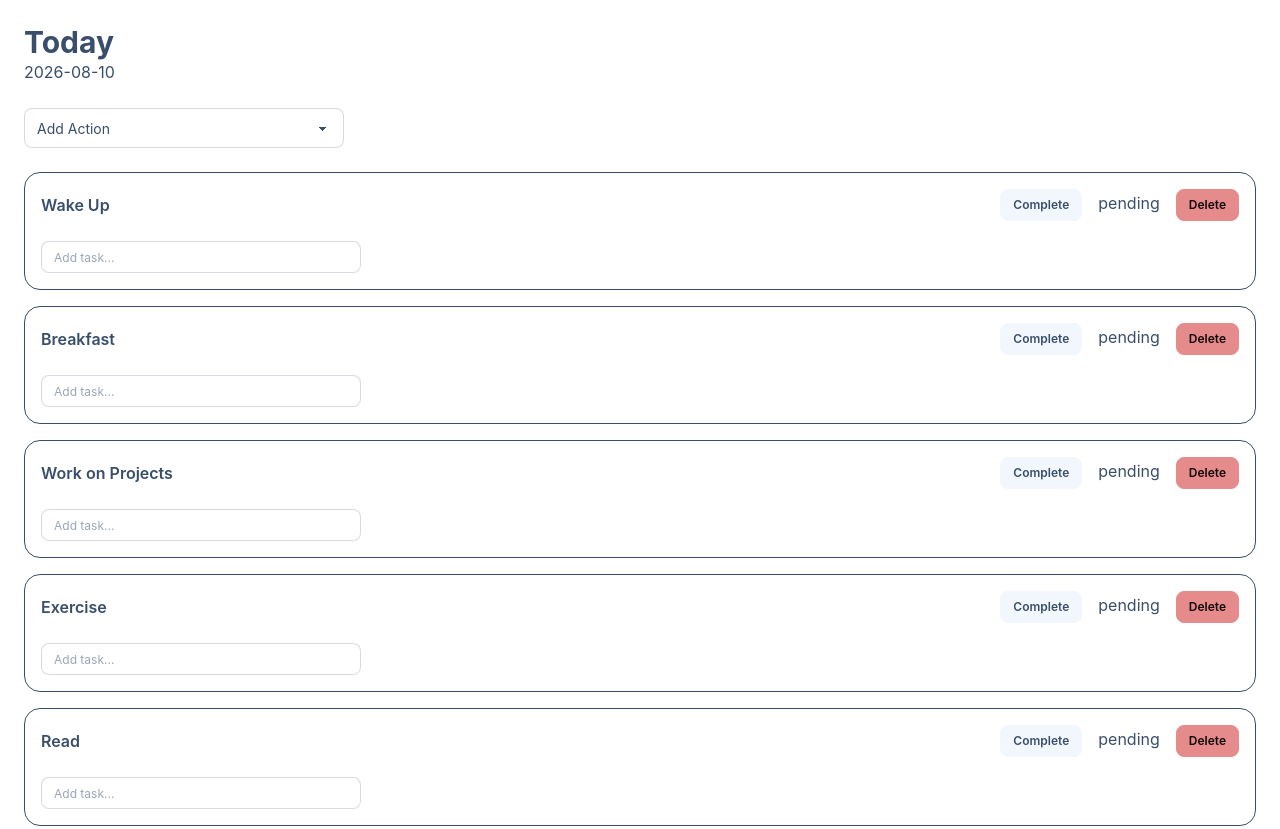
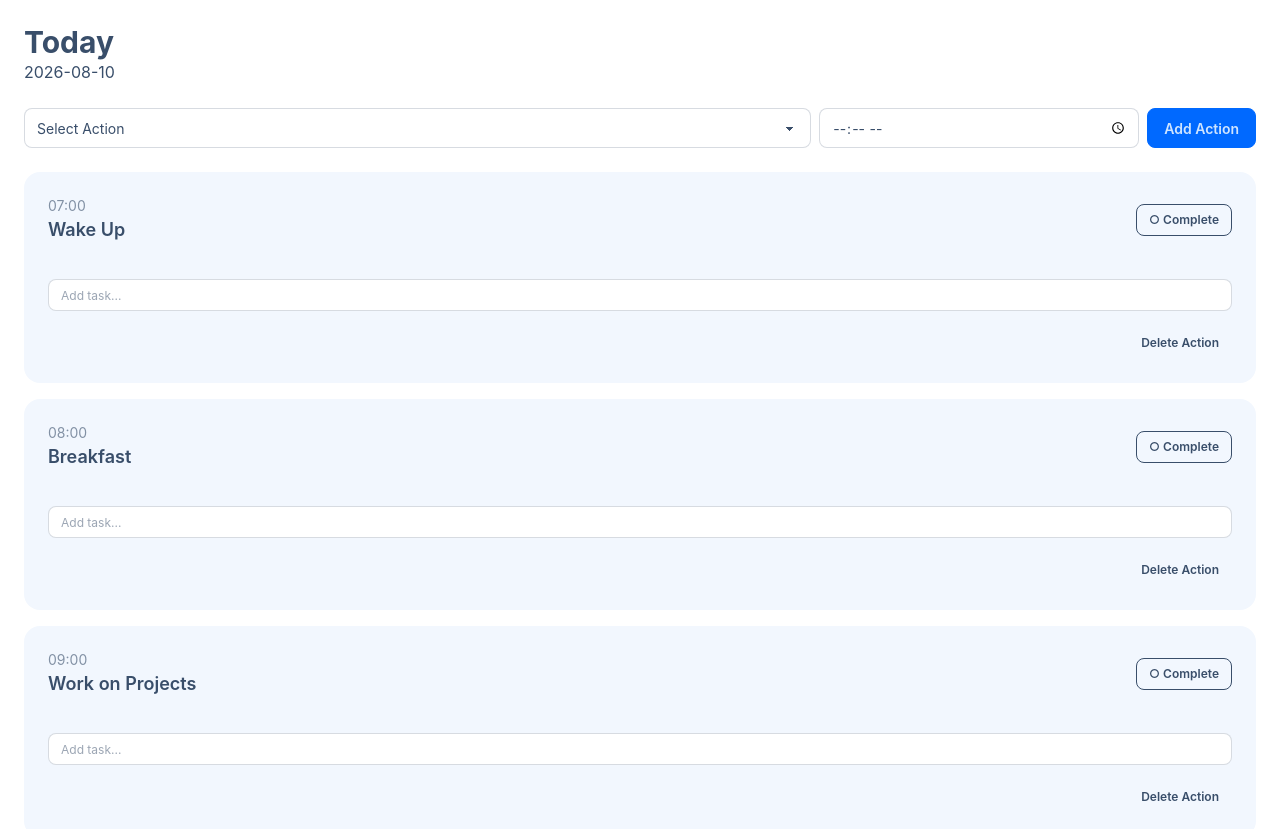
Before and after one commit to michaelgelooooo/momentum-life, a React app in the folder frontend/: page / in a window 1280 px wide. Shown: the top 829 px of the page. Built offline with nearby package versions, Linux system fonts and the light colour scheme; the HTML template or start-up script is replaced by a standard one.

Commit message:
feat: changed ordering system of actions from "order + optional time" to "required time only"

```diff
--- a/frontend/src/components/dashboard/Today.jsx
+++ b/frontend/src/components/dashboard/Today.jsx
@@ -12,6 +12,8 @@ import { generateId } from "../../utils/ids";
 function Today() {
     const [report, setReport] = useState(null);
     const [actions, setActions] = useState([]);
+    const [selectedActionId, setSelectedActionId] = useState("");
+    const [actionTime, setActionTime] = useState("");
 
     useEffect(() => {
         const storedActions = getActions();
@@ -35,7 +37,7 @@ function Today() {
         return <div>Loading...</div>;
     }
 
-    function addAction(action) {
+    function addAction(action, time) {
         setReport((currentReport) => {
             const updatedReport = {
                 ...currentReport,
@@ -45,8 +47,7 @@ function Today() {
                         id: generateId("day-action"),
                         actionId: action.id,
                         name: action.name,
-                        time: null,
-                        order: currentReport.actions.length + 1,
+                        time,
                         status: "pending",
                         tasks: [],
                     },
@@ -182,24 +183,38 @@ function Today() {
             </p>
 
             <div className="mb-6">
-                <select
-                    className="select select-bordered"
-                    defaultValue=""
-                    onChange={(event) => {
+                <form
+                    className="mb-6 flex gap-2"
+                    onSubmit={(event) => {
+                        event.preventDefault();
+
+                        if (!selectedActionId || !actionTime) {
+                            return;
+                        }
+
                         const action = actions.find(
-                            (action) => action.id === event.target.value
+                            (action) => action.id === selectedActionId
                         );
 
                         if (!action) {
                             return;
                         }
 
-                        addAction(action);
-                        event.target.value = "";
+                        addAction(action, actionTime);
+
+                        setSelectedActionId("");
+                        setActionTime("");
+                    }}
+                >
+                    <select
+                        className="select select-bordered flex-1"
+                        value={selectedActionId}
+                        onChange={(event) => {
+                            setSelectedActionId(event.target.value);
                         }}
                     >
                         <option value="" disabled>
-                        Add Action
+                            Select Action
                         </option>
 
                         {actions.map((action) => (
@@ -211,95 +226,145 @@ function Today() {
                             </option>
                         ))}
                     </select>
+
+                    <input
+                        type="time"
+                        className="input input-bordered"
+                        value={actionTime}
+                        onChange={(event) => {
+                            setActionTime(event.target.value);
+                        }}
+                    />
+
+                    <button
+                        type="submit"
+                        className="btn btn-primary"
+                    >
+                        Add Action
+                    </button>
+                </form>
             </div>
 
             {report.actions.map((action) => (
                 <div
                     key={action.id}
-                    className="mb-4 rounded-box border p-4"
+                    className="card bg-base-200 mb-4"
                 >
+                    <div className="card-body">
+                        {/* Action Header */}
                         <div className="flex items-center justify-between">
                             <div>
-                            <h2 className="font-semibold">
-                                {action.name}
-                            </h2>
-
-                            {action.time && (
                                 <p className="text-sm opacity-60">
                                     {action.time}
                                 </p>
-                            )}
+
+                                <h2 className="card-title">
+                                    {action.name}
+                                </h2>
                             </div>
 
-                        <div className="space-x-4">
                             <button
-                                className="btn btn-sm"
+                                className={`btn btn-sm ${action.status === "completed"
+                                    ? "btn-success"
+                                    : "btn-outline"
+                                    }`}
                                 onClick={() => toggleAction(action.id)}
                             >
                                 {action.status === "completed"
-                                    ? "Completed"
-                                    : "Complete"}
-                            </button>
-
-                            <span>
-                                {action.status}
-                            </span>
-
-                            <button
-                                className="btn btn-sm btn-error"
-                                onClick={() => deleteAction(action.id)}
-                            >
-                                Delete
+                                    ? "✓ Completed"
+                                    : "○ Complete"}
                             </button>
                         </div>
-                    </div>
 
-                    <div className="mt-3">
+                        {/* Tasks */}
+                        <div className="mt-4">
+                            {action.tasks.length > 0 && (
+                                <div className="space-y-2">
                                     {action.tasks.map((task) => (
                                         <div
                                             key={task.id}
                                             className="flex items-center gap-2"
                                         >
                                             <button
-                                    className="btn btn-sm"
-                                    onClick={() => toggleTask(action.id, task.id)}
+                                                className={`btn btn-xs ${task.status === "completed"
+                                                    ? "btn-success"
+                                                    : "btn-outline"
+                                                    }`}
+                                                onClick={() =>
+                                                    toggleTask(
+                                                        action.id,
+                                                        task.id
+                                                    )
+                                                }
                                             >
-                                    {task.status === "completed" ? "✓" : "○"}
+                                                {task.status === "completed"
+                                                    ? "✓"
+                                                    : "○"}
                                             </button>
 
-                                <span className="flex-1">
+                                            <span
+                                                className={`flex-1 ${task.status === "completed"
+                                                    ? "line-through opacity-50"
+                                                    : ""
+                                                    }`}
+                                            >
                                                 {task.name}
                                             </span>
 
                                             <button
-                                    className="btn btn-sm btn-error"
-                                    onClick={() => deleteTask(action.id, task.id)}
+                                                className="btn btn-xs btn-ghost"
+                                                onClick={() =>
+                                                    deleteTask(
+                                                        action.id,
+                                                        task.id
+                                                    )
+                                                }
                                             >
-                                    Delete
+                                                ✕
                                             </button>
                                         </div>
                                     ))}
+                                </div>
+                            )}
 
+                            {/* Add Task */}
                             <input
                                 type="text"
-                            className="input input-bordered input-sm mt-2"
+                                className="input input-bordered input-sm mt-3 w-full"
                                 placeholder="Add task..."
                                 onKeyDown={(event) => {
                                     if (event.key !== "Enter") {
                                         return;
                                     }
 
-                                const taskName = event.target.value.trim();
+                                    const taskName =
+                                        event.target.value.trim();
 
                                     if (!taskName) {
                                         return;
                                     }
 
-                                handleAddTask(action.id, taskName);
+                                    handleAddTask(
+                                        action.id,
+                                        taskName
+                                    );
 
                                     event.target.value = "";
                                 }}
                             />
+                        </div>
+
+                        {/* Action Controls */}
+                        <div className="card-actions justify-end mt-2">
+                            <button
+                                className="btn btn-sm btn-ghost"
+                                onClick={() =>
+                                    deleteAction(action.id)
+                                }
+                            >
+                                Delete Action
+                            </button>
+                        </div>
                     </div>
                 </div>
             ))}
--- a/frontend/src/data/seedDailyPlans.js
+++ b/frontend/src/data/seedDailyPlans.js
@@ -4,33 +4,74 @@ export const defaultDailyPlans = [
         name: "Work Day",
         description: "My usual work-focused day.",
         actions: [
-            "action-001",
-            "action-002",
-            "action-003",
-            "action-004",
-            "action-005",
+            {
+                actionId: "action-001",
+                time: "07:00",
+            },
+            {
+                actionId: "action-002",
+                time: "08:00",
+            },
+            {
+                actionId: "action-003",
+                time: "09:00",
+            },
+            {
+                actionId: "action-004",
+                time: "18:00",
+            },
+            {
+                actionId: "action-005",
+                time: "20:00",
+            },
         ],
     },
+
     {
         id: "plan-002",
         name: "Weekend",
         description: "A flexible weekend structure.",
         actions: [
-            "action-001",
-            "action-002",
-            "action-004",
-            "action-005",
-            "action-007",
+            {
+                actionId: "action-001",
+                time: "08:00",
+            },
+            {
+                actionId: "action-002",
+                time: "09:00",
+            },
+            {
+                actionId: "action-004",
+                time: "14:00",
+            },
+            {
+                actionId: "action-005",
+                time: "19:00",
+            },
+            {
+                actionId: "action-007",
+                time: "21:00",
+            },
         ],
     },
+
     {
         id: "plan-003",
         name: "Light Day",
         description: "A simpler day when I don't want a full routine.",
         actions: [
-            "action-001",
-            "action-002",
-            "action-005",
+            {
+                actionId: "action-001",
+                time: "08:00",
+            },
+            {
+                actionId: "action-002",
+                time: "10:00",
+            },
+            {
+                actionId: "action-005",
+                time: "19:00",
+            },
         ],
     },
 ];
--- a/frontend/src/storage/dailyReports.js
+++ b/frontend/src/storage/dailyReports.js
@@ -9,9 +9,9 @@ export function createDailyReport(plan, actions) {
         status: "active",
 
         actions: plan.actions
-            .map((actionId, index) => {
+            .map((planAction) => {
                 const action = actions.find(
-                    (action) => action.id === actionId
+                    (action) => action.id === planAction.actionId
                 );
 
                 if (!action) {
@@ -22,8 +22,7 @@ export function createDailyReport(plan, actions) {
                     id: generateId("day-action"),
                     actionId: action.id,
                     name: action.name,
-                    time: null,
-                    order: index + 1,
+                    time: planAction.time,
                     status: "pending",
                     tasks: [],
                 };
```
Lines whose indentation alone changed are shown as unchanged.
